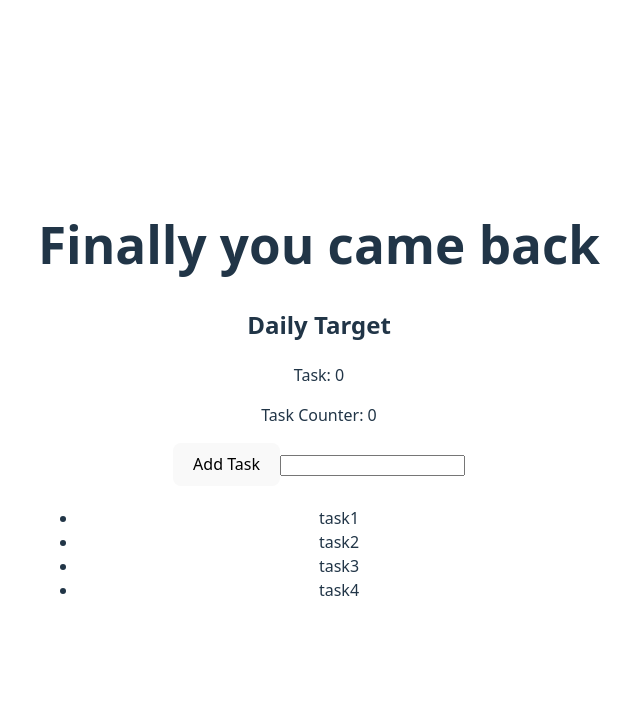
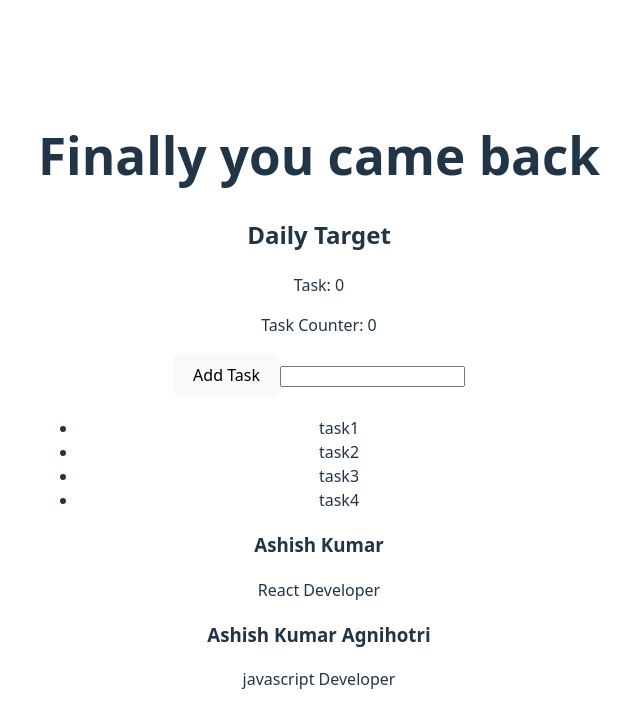
Before and after one commit to ashucj17/daily-task, a React (Vite) app: page / in a window 1280 px wide. Shown: the top 728 px of the page, without its empty margins (321-961 px from the left). Built offline with nearby package versions, Linux system fonts and the light colour scheme.

Commit message:
Props: Passing Data Between Components

```diff
--- a/src/ccomponents/Card.jsx
+++ b/src/ccomponents/Card.jsx
@@ -1,9 +1,12 @@
 import DailyTask from "./DailyTask";
+import UserCard from "./UserCard";
 
 const Card = ()=>{
     return <>
         <h1>Finally you came back</h1>
         <DailyTask />
+        <UserCard name = {"Ashish Kumar"} position = {"React Developer"} />
+        <UserCard name = {"Ashish Kumar Agnihotri"} position = {"javascript Developer"} />
     </>
 }
 
--- /dev/null
+++ b/src/ccomponents/UserCard.jsx
@@ -0,0 +1,13 @@
+import React from 'react'
+
+const UserCard = ({name, position}) => {
+    // const {name, position} = props;
+      return (
+    <div>
+    <h3>{name}</h3>
+    <p>{position}</p>
+    </div>
+  )
+}
+
+export default UserCard
```
